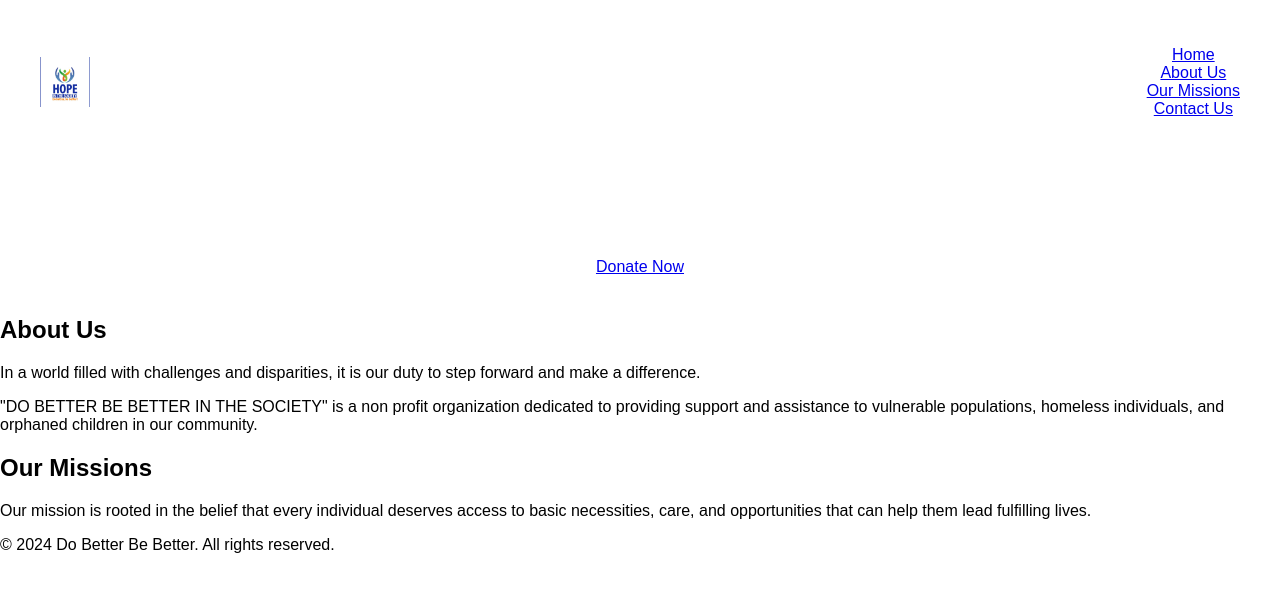
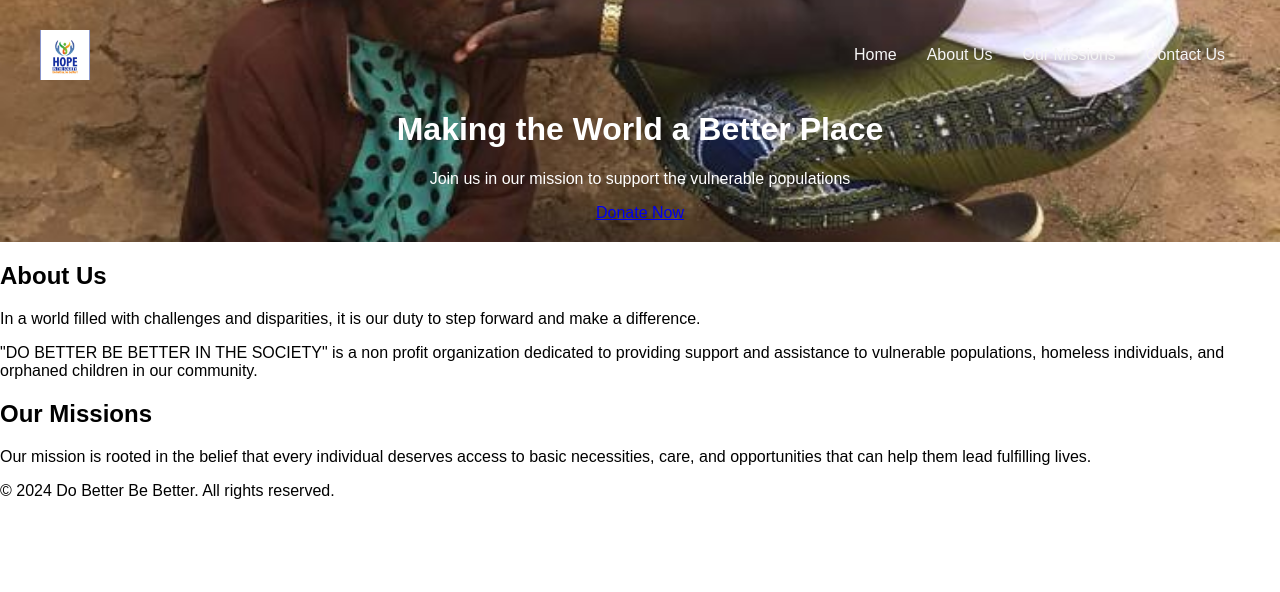
Before and after one commit to QueenterJuma/do-better, a plain HTML site: page index.htm in a window 1280 px wide. Drawn offline with Linux system fonts and the light colour scheme.

Commit message:
Add update in style css files

```diff
--- a/style.css
+++ b/style.css
@@ -6,7 +6,7 @@ body {
 
 /* Header */
 header {
-    background: url('') no-repeat center center/cover;
+    background: url('/images/header-background.jpg') no-repeat center center/cover;
     color: white;
     padding: 20px;
     text-align: center;
@@ -22,3 +22,19 @@ header {
 .logo {
     height: 50px;
 }
+
+nav ul {
+    list-style: none;
+    display: flex;
+    margin: 0;
+    padding: 0;
+}
+
+nav ul li {
+    margin: 0 15px;
+}
+
+nav ul li a {
+    color: whitesmoke;
+    text-decoration: none;
+}
```
